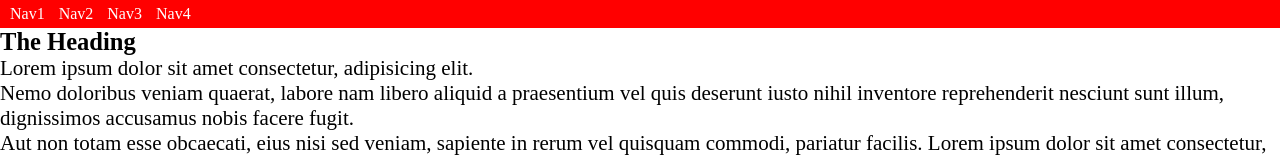
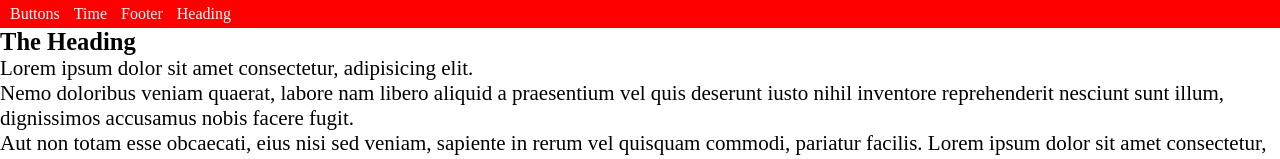
Before and after one commit to Seventy7dot2/webwiz, a plain HTML site: page index.html in a window 1280 px wide. Shown: the top 159 px of the page. Drawn offline with Linux system fonts and the light colour scheme.

Commit message:
update navbar

```diff
--- a/index.html
+++ b/index.html
@@ -9,10 +9,10 @@
   </head>
   <body>
     <nav>
-      <a href="#">Nav1</a>
-      <a href="#">Nav2</a>
-      <a href="#">Nav3</a>
-      <a href="#">Nav4</a>
+      <a href="#welcome">Buttons</a>
+      <a href="#time">Time</a>
+      <a href="#footer">Footer</a>
+      <a href="#heading">Heading</a>
     </nav>
     <div>
       <h3 id="heading">The Heading</h3>
```
